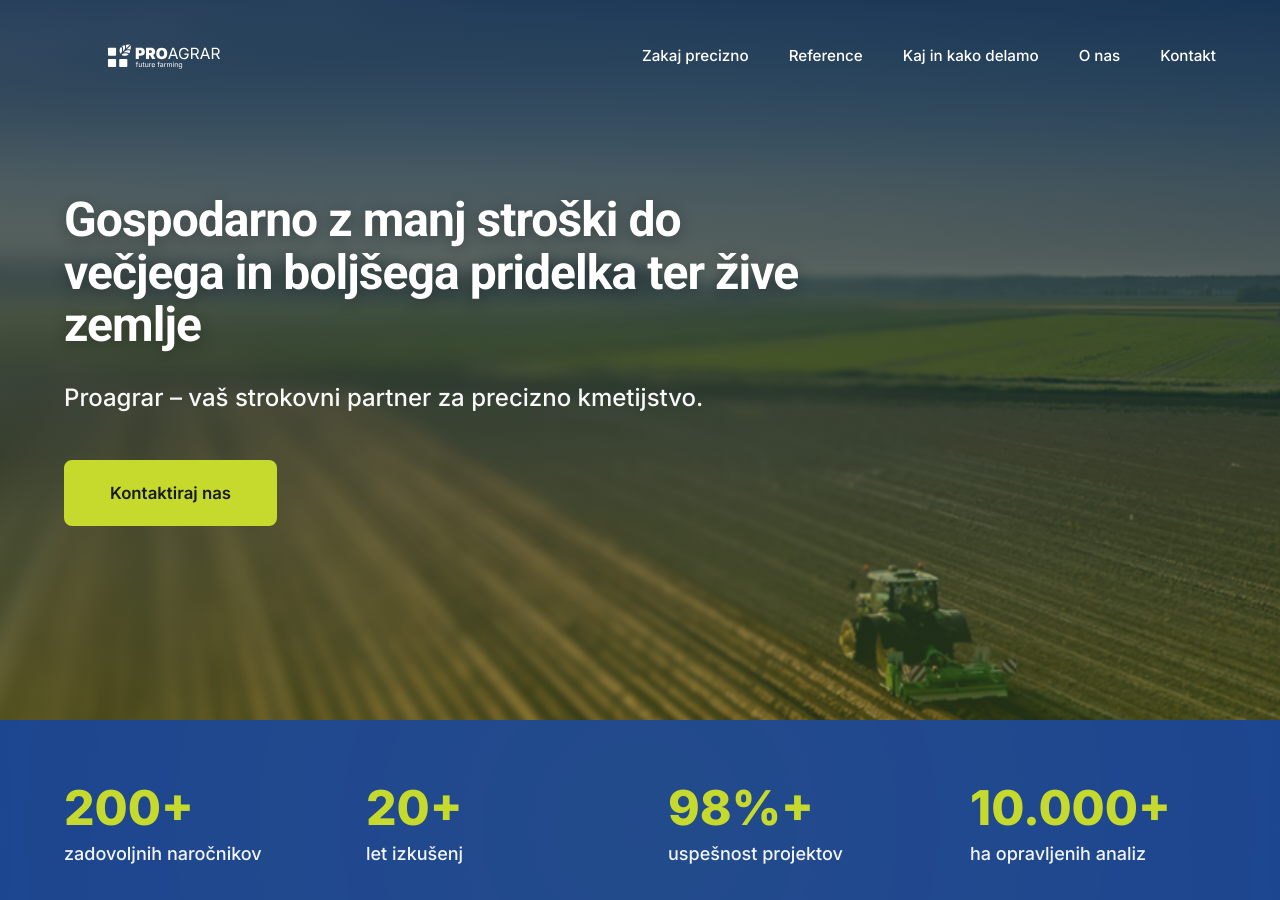
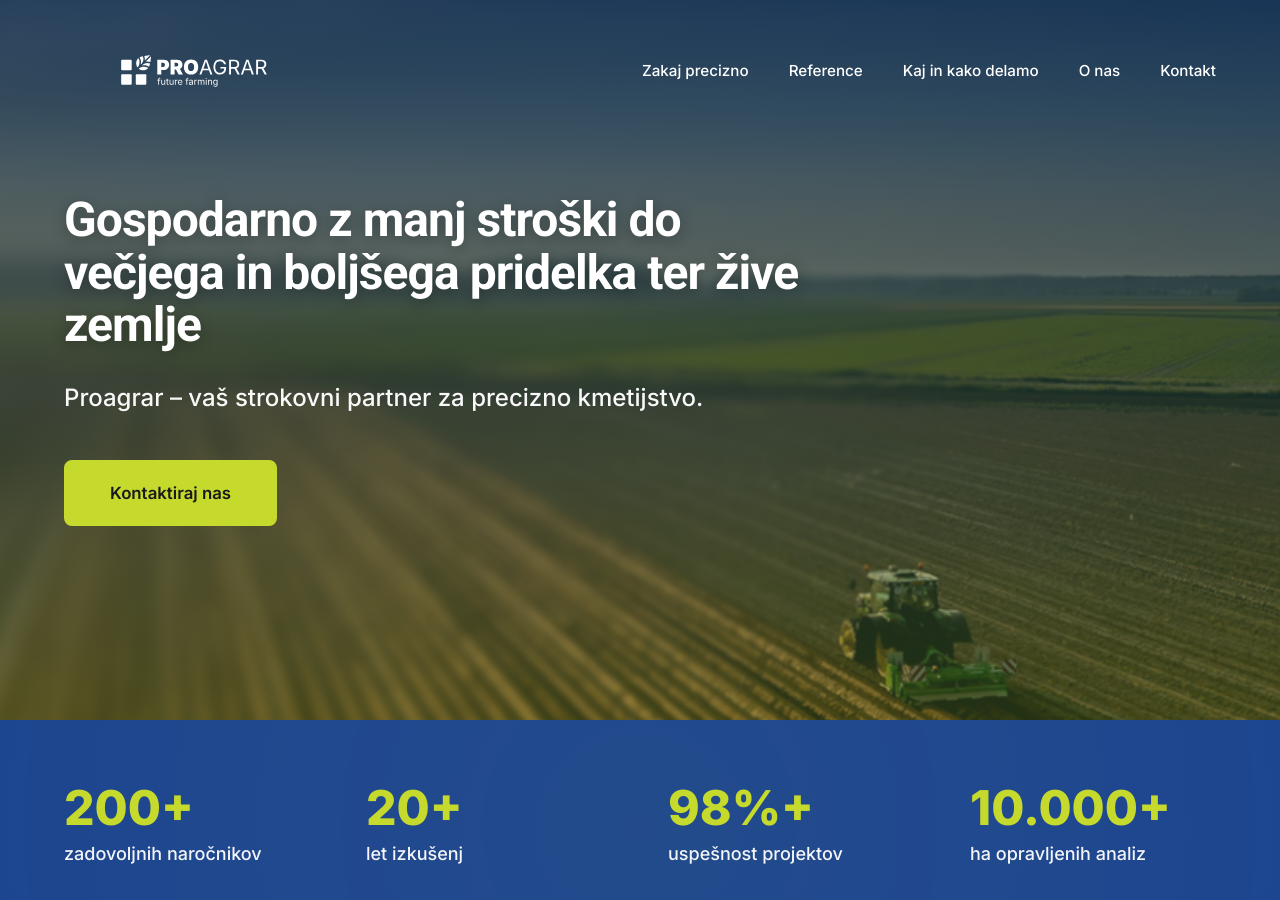
Before and after one commit to Proagrar/one-pager-web-page, a Jekyll site: the page built from index.md, in a window 1280 px wide and 900 px high. Built offline with Jekyll 4.4.1, drawn with Linux system fonts in a browser that asks for light colours.

Commit message:
fix: desktop logo +30% and scrolled bar matches top-of-page size
- Logo: 95px → 124px (+30%)
- Scrolled logo: 40px → 124px (same as top)
- Scrolled header-inner padding restored to 0.54rem 0

Co-Authored-By: Claude Sonnet 4.6 <noreply@anthropic.com>

```diff
--- a/assets/css/base.css
+++ b/assets/css/base.css
@@ -72,11 +72,11 @@
         }
 
         .header.scrolled .header-inner {
-            padding: 0;
+            padding: 0.54rem 0;
         }
 
         .header.scrolled .logo img {
-            height: 40px;
+            height: 124px;
         }
 
         .container {
@@ -103,7 +103,7 @@
         }
 
         .logo img {
-            height: 95px;
+            height: 124px;
             width: auto;
             display: block;
             transition: all 0.4s cubic-bezier(0.4, 0, 0.2, 1);
```
